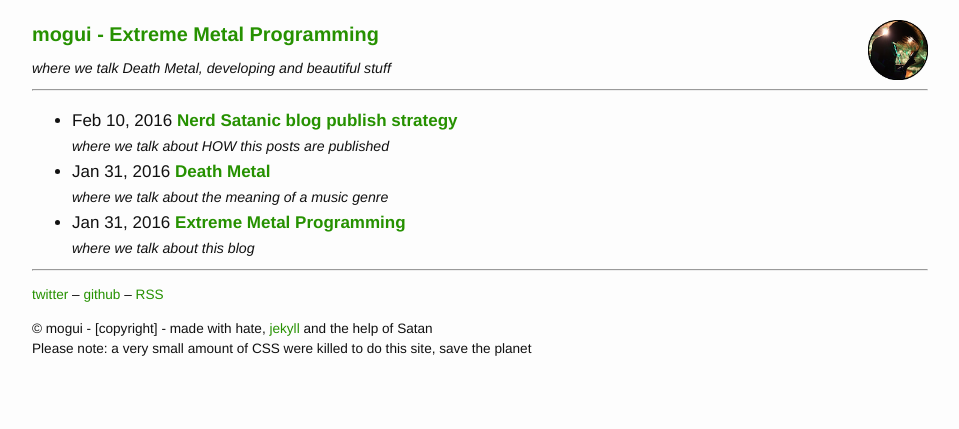
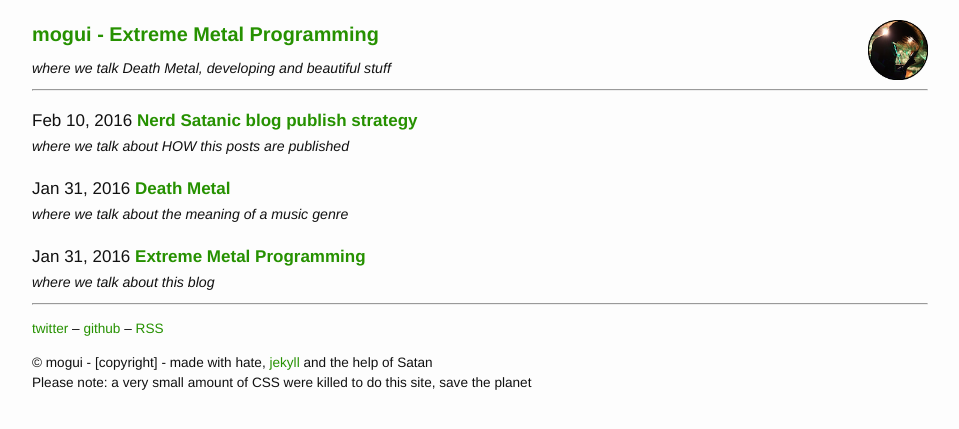
Before and after one commit to mogui/mogui.github.com, a Jekyll site: the page built from index.html, in a window 1280 px wide. Shown: the top 429 px of the page, without its empty margins (160-1119 px from the left). Built offline with Jekyll 4.4.1, drawn with Linux system fonts in a browser that asks for light colours.

Commit message:
New publish on 2016-02-11 19:15:19

```diff
--- a/index.html
+++ b/index.html
@@ -2,14 +2,14 @@
 layout: default
 ---
 <div class="home">
-  <ul class="post-list">
+
     {% for post in site.posts %}
-      <li>
+      <p>
         <span class="post-meta">{{ post.date | date: "%b %-d, %Y" }}</span>
         <strong>
           <a class="post-link" href="{{ post.url | prepend: site.baseurl }}">{{ post.title }}</a></strong><br /><i><small>{{post.excerpt}}</small></i>
 
-      </li>
+      </p>
     {% endfor %}
-  </ul>
+
 </div>
```
